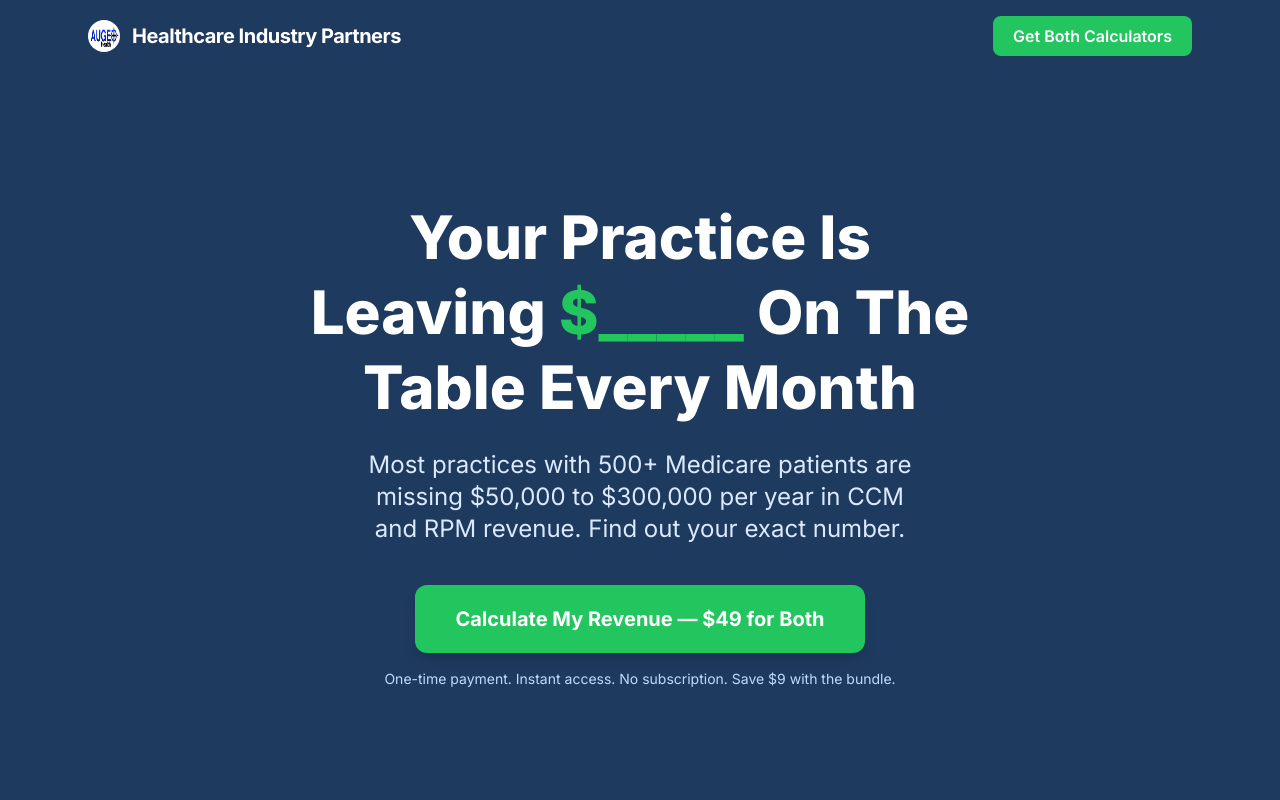
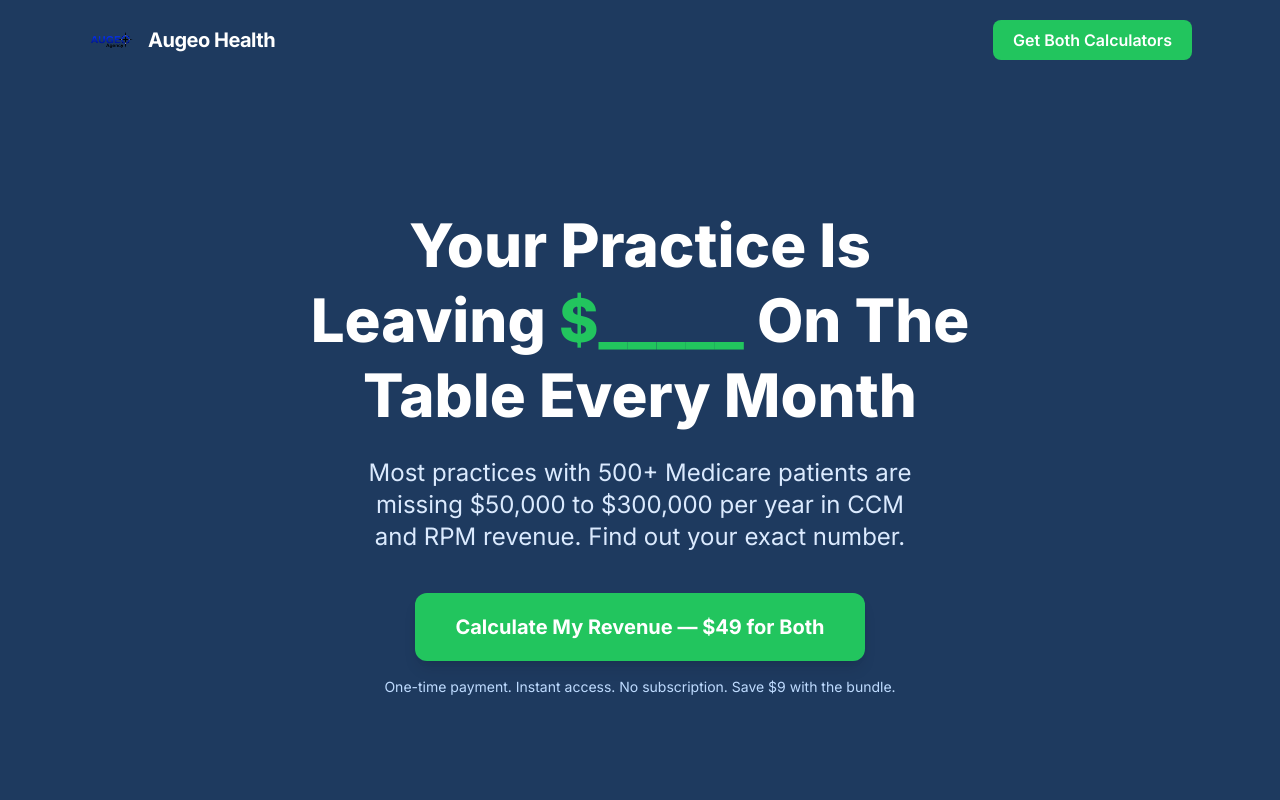
Before and after one commit to Agent-Artemis/ccm-revenue-calculator, a Next.js app: page / in a window 1280 px wide. Shown: the top 800 px of the page. Built offline with nearby package versions, Linux system fonts and the light colour scheme.

Commit message:
Rebrand from HCIP to Augeo Health - update logos, titles, and branding throughout calculator

```diff
--- a/src/app/layout.tsx
+++ b/src/app/layout.tsx
@@ -2,11 +2,11 @@ import type { Metadata } from "next";
 import "./globals.css";
 
 export const metadata: Metadata = {
-  title: "CCM Revenue Calculator | Healthcare Industry Partners",
+  title: "CCM Revenue Calculator | Augeo Health",
   description:
     "Discover how much Chronic Care Management revenue your practice is leaving on the table. Calculate your potential CCM income in minutes.",
   openGraph: {
-    title: "CCM Revenue Calculator | Healthcare Industry Partners",
+    title: "CCM Revenue Calculator | Augeo Health",
     description:
       "Most practices with 500+ Medicare patients miss $30,000-$150,000/year in CCM revenue. Find your exact number.",
     type: "website",
--- a/src/app/page.tsx
+++ b/src/app/page.tsx
@@ -28,8 +28,8 @@ export default function LandingPage() {
       <header className="bg-[#1e3a5f] text-white">
         <nav className="max-w-6xl mx-auto px-6 py-4 flex justify-between items-center">
           <div className="flex items-center gap-3">
-            <img src="/augeo-health-logo.jpg" alt="Augeo Health" className="h-8 w-8 rounded-full" />
-            <span className="text-xl font-bold tracking-tight">Healthcare Industry Partners</span>
+            <img src="/augeo-logo.png" alt="Augeo Health" className="h-12" />
+            <span className="text-xl font-bold tracking-tight">Augeo Health</span>
           </div>
           <button
             onClick={() => handleCheckout("/api/bundle-checkout", "nav")}
@@ -368,7 +368,7 @@ export default function LandingPage() {
       <footer className="bg-[#1e3a5f] text-blue-200 py-8">
         <div className="max-w-6xl mx-auto px-6 text-center text-sm">
           <p>
-            &copy; {new Date().getFullYear()} Healthcare Industry Partners. All rights reserved.
+            &copy; {new Date().getFullYear()} Augeo Health. All rights reserved.
           </p>
           <p className="mt-2">
             Built by healthcare operations experts who&apos;ve been in the
```
Also changed, not shown: public/augeo-logo.png (added).
